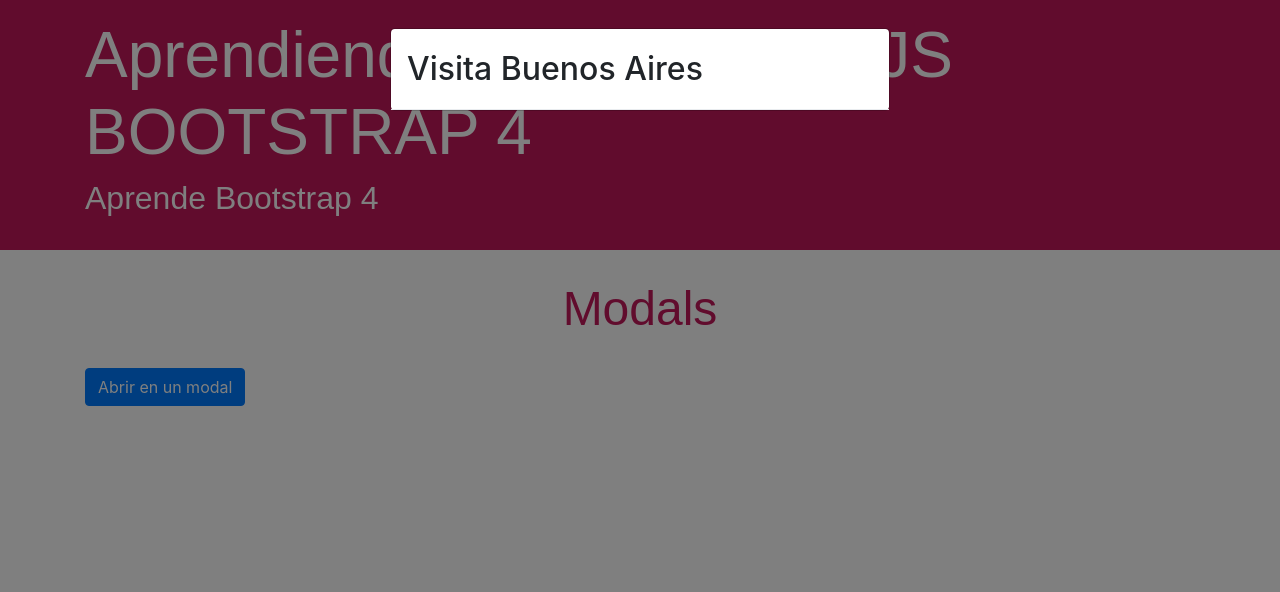
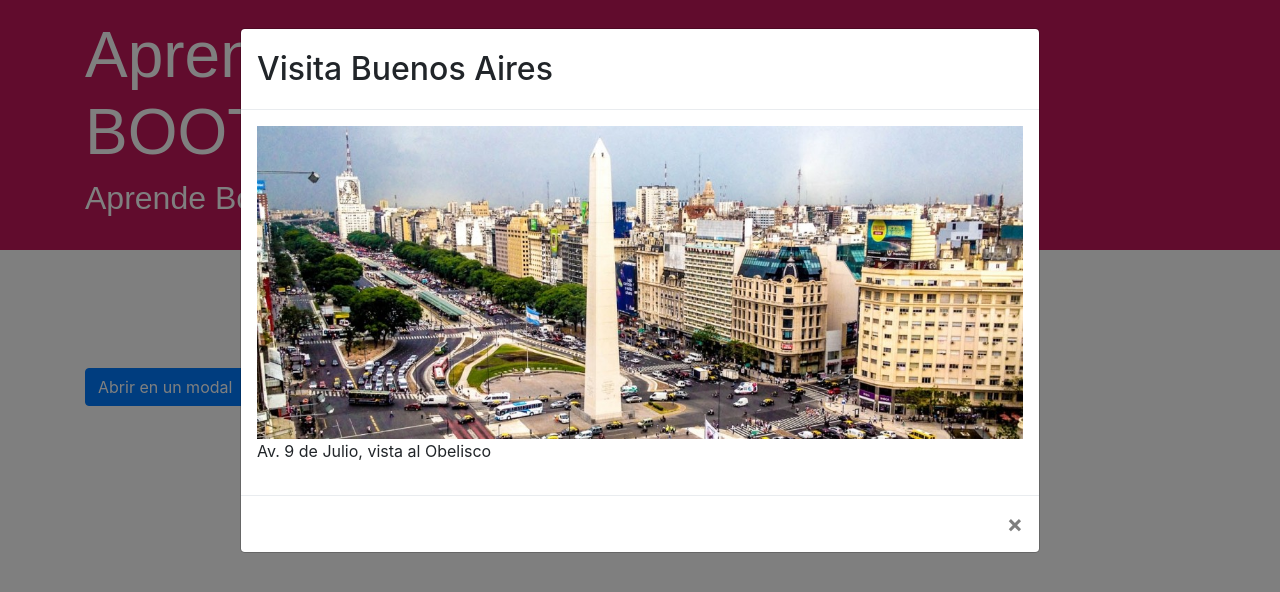
Before and after one commit to lgLuis/Bootstrap4_Modals, a plain HTML site: page index.html in a window 1280 px wide. Both pictures are taken after a click on the link "Abrir en un modal". Drawn offline with Linux system fonts and the light colour scheme.

Commit message:
oki doki

```diff
--- a/index.html
+++ b/index.html
@@ -29,10 +29,22 @@
                 </a>
 
                 <div id="modal" class="modal fade" tabindex="-1" role="dialog " aria-labelledby="modal" aria-hidden="true">
-                    <div class="modal-dialog" role="document">
+                    <div class="modal-dialog modal-lg" role="document">
                         <div class="modal-content">
                             <div class="modal-header">
                                 <h2 class="modal-title">Visita Buenos Aires</h2>
+                            </div>
+
+                            <div class="modal-body">
+                                <img src="/img/bsas.jpg" alt="" class="img-fluid">
+                                <p>Av. 9 de Julio, vista al Obelisco</p>
+                            </div>
+
+                            <div class="modal-footer">
+                                <button type="button" class="close" data-dismiss="modal" aria-label="Cerrar">
+                                    <span aria-hidden="true">&times;</span>
+                                </button>
+
                             </div>
                         </div>
                     </div>
```
Also changed, not shown: img/bsas.jpg (added).
